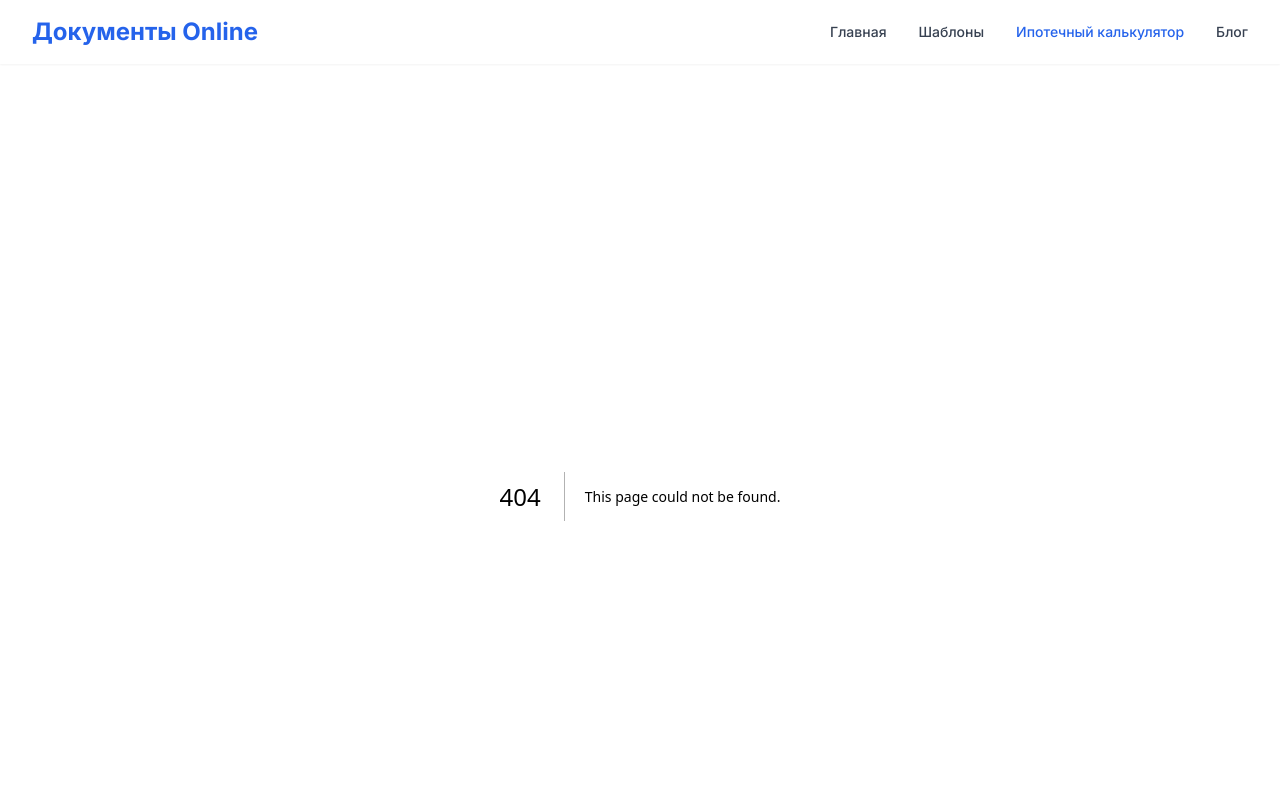
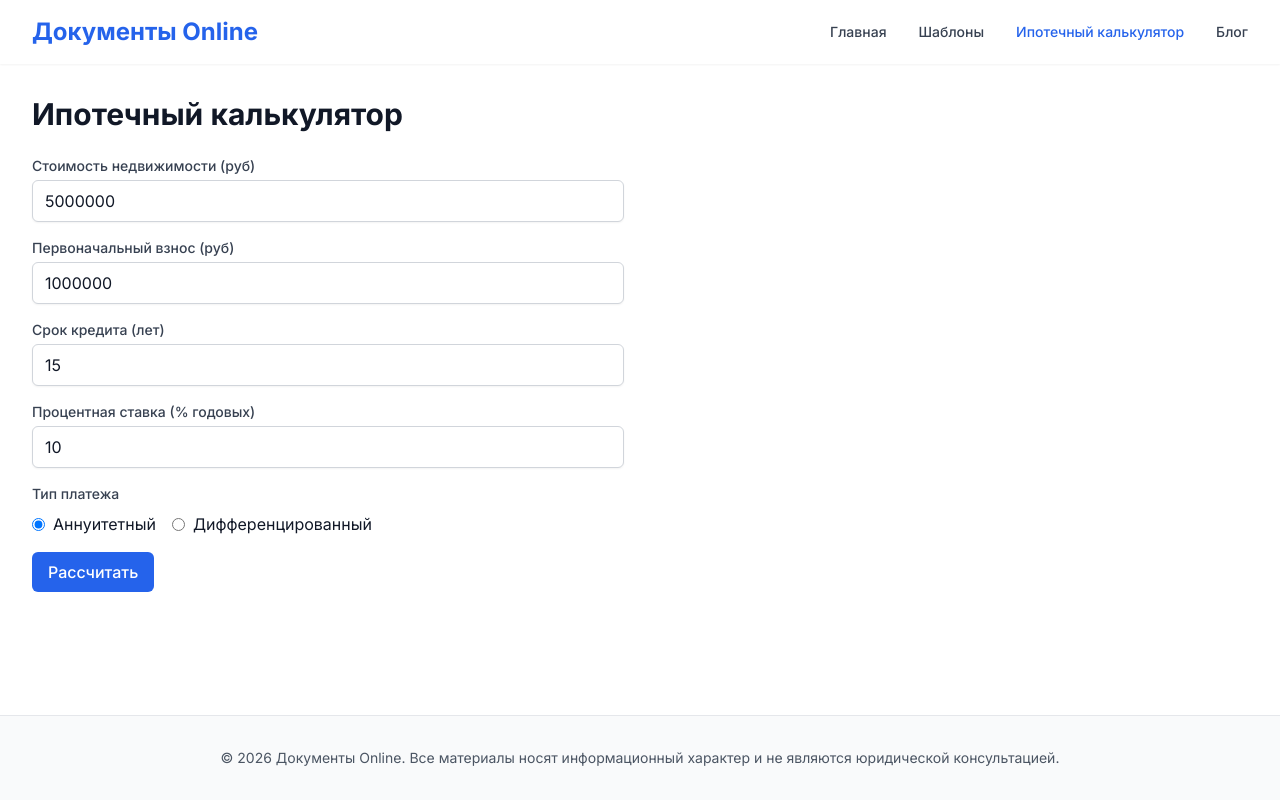
Before and after one commit to pzorin1171-star/for-live, a Next.js app: page /calculator in a window 1280 px wide. Before the commit this address had no page. Shown: the top 800 px of the page. Built offline with nearby package versions, Linux system fonts and the light colour scheme.

Commit message:
Create calculator.tsx

```diff
--- /dev/null
+++ b/src/pages/calculator.tsx
@@ -0,0 +1,36 @@
+import { useState } from 'react';
+import CalculatorForm from '@/components/calculator/CalculatorForm';
+import Results from '@/components/calculator/Results';
+import AmortizationTable from '@/components/calculator/AmortizationTable';
+import { calculateMortgage } from '@/lib/mortgage';
+import type { MortgageInput, MortgageResult } from '@/types/mortgage';
+
+export default function CalculatorPage() {
+  const [result, setResult] = useState<MortgageResult | null>(null);
+  const [paymentType, setPaymentType] = useState<'annuity' | 'differentiated'>('annuity');
+
+  const handleCalculate = (data: MortgageInput) => {
+    setPaymentType(data.paymentType);
+    const calculationResult = calculateMortgage(data);
+    setResult(calculationResult);
+  };
+
+  return (
+    <div>
+      <h1 className="text-3xl font-bold mb-6">Ипотечный калькулятор</h1>
+
+      <div className="grid grid-cols-1 lg:grid-cols-2 gap-8">
+        <div>
+          <CalculatorForm onCalculate={handleCalculate} />
+        </div>
+        {result && (
+          <div>
+            <Results result={result} paymentType={paymentType} />
+          </div>
+        )}
+      </div>
+
+      {result && <AmortizationTable schedule={result.schedule} />}
+    </div>
+  );
+}
```
